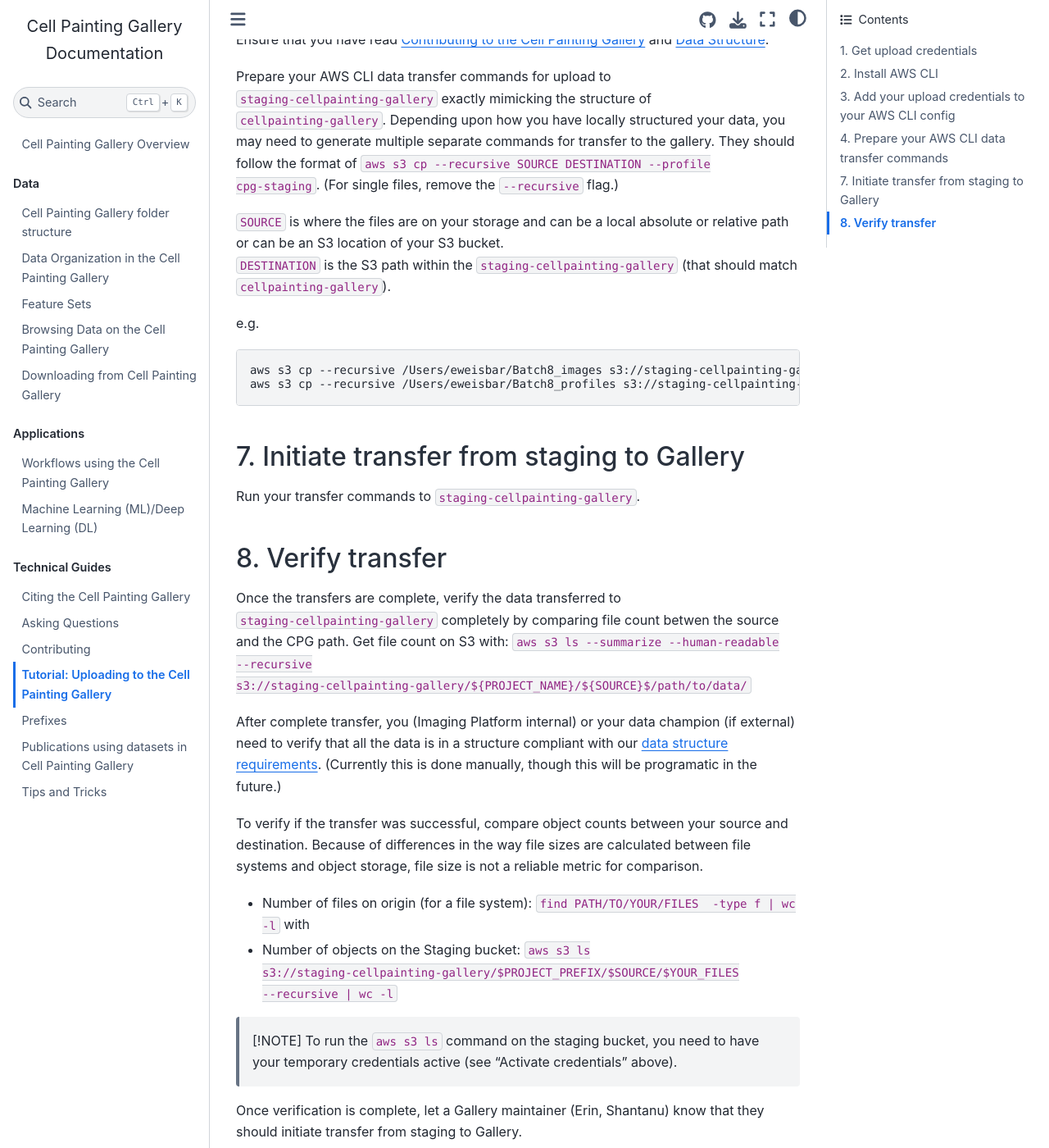
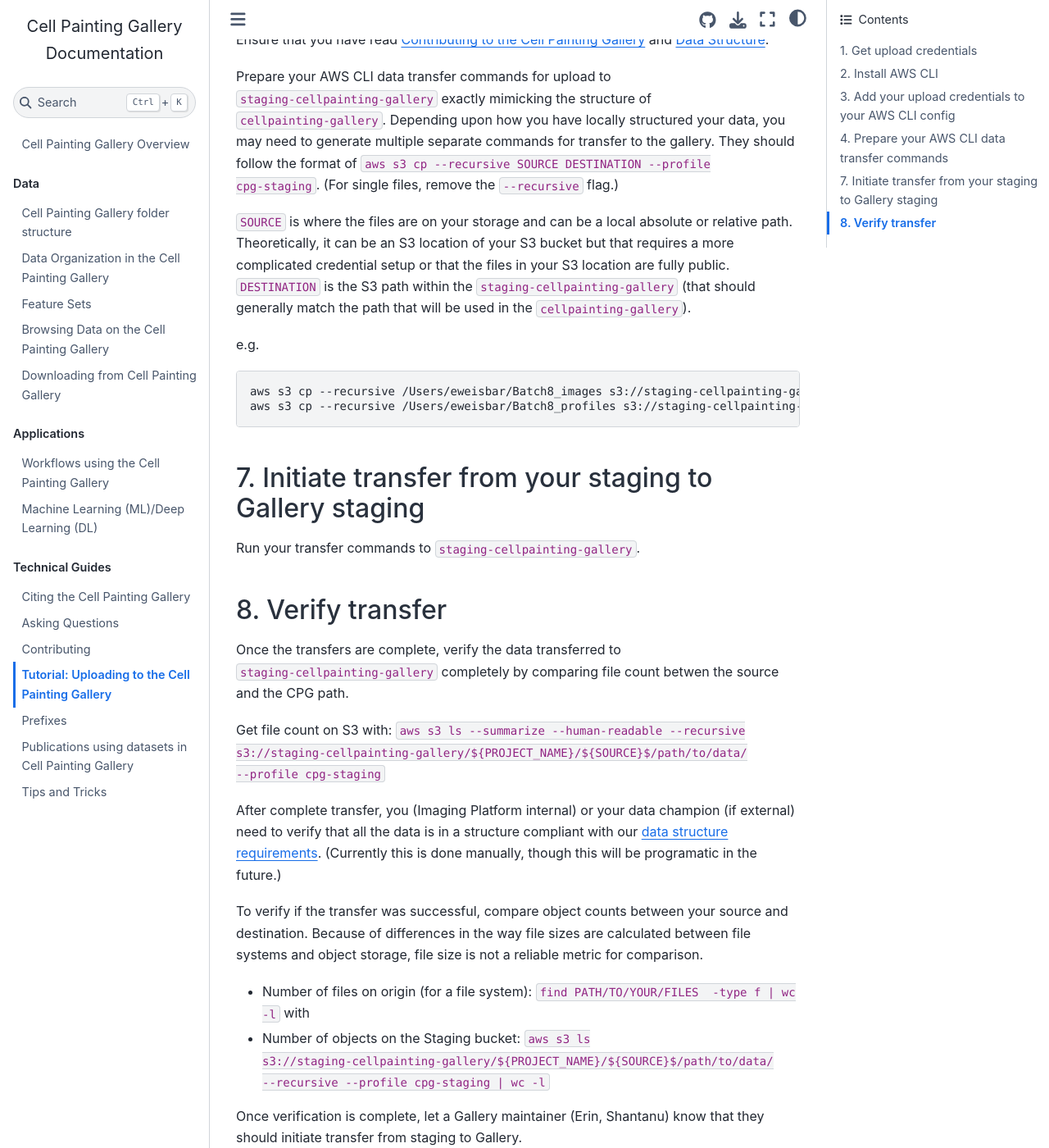
Before and after one commit to broadinstitute/cellpainting-gallery, a Jupyter Book: the page built from documentation/uploading_to_cpg.md, in a window 1280 px wide and 1400 px high, scrolled down 1450 px. Shown: the whole window at 82% size. Built offline with Jupyter Book 1.0.4 settings and Sphinx 7.4.7 and the Sphinx Book theme 1.1.4, drawn with Linux system fonts in a browser that asks for light colours; pages that are not in the unit, such as notebooks, are missing from menus.

Commit message:
fix upload commands

````diff
--- a/documentation/uploading_to_cpg.md
+++ b/documentation/uploading_to_cpg.md
@@ -49,25 +49,26 @@
 They should follow the format of `aws s3 cp --recursive SOURCE DESTINATION --profile cpg-staging`.
 (For single files, remove the `--recursive` flag.)
 
-`SOURCE` is where the files are on your storage and can be a local absolute or relative path or can be an S3 location of your S3 bucket.
-`DESTINATION` is the S3 path within the `staging-cellpainting-gallery` (that should match `cellpainting-gallery`).
+`SOURCE` is where the files are on your storage and can be a local absolute or relative path. Theoretically, it can be an S3 location of your S3 bucket but that requires a more complicated credential setup or that the files in your S3 location are fully public.
+`DESTINATION` is the S3 path within the `staging-cellpainting-gallery` (that should generally match the path that will be used in the `cellpainting-gallery`).
 
 e.g.
 
 ```bash
-aws s3 cp --recursive /Users/eweisbar/Batch8_images s3://staging-cellpainting-gallery/cpg0123-example/broad/images/2024_04_01_Batch8/images/cpg-staging
-aws s3 cp --recursive /Users/eweisbar/Batch8_profiles s3://staging-cellpainting-gallery/cpg0123-example/broad/workspace/profiles/2024_04_01_Batch8/cpg-staging
+aws s3 cp --recursive /Users/eweisbar/Batch8_images s3://staging-cellpainting-gallery/cpg0123-example/broad/images/2024_04_01_Batch8/images/ --profile cpg-staging
+aws s3 cp --recursive /Users/eweisbar/Batch8_profiles s3://staging-cellpainting-gallery/cpg0123-example/broad/workspace/profiles/2024_04_01_Batch8/ --profile cpg-staging
 ```
 
-## 7. Initiate transfer from staging to Gallery
+## 7. Initiate transfer from your staging to Gallery staging
 
 Run your transfer commands to `staging-cellpainting-gallery`.
 
 ## 8. Verify transfer
 
 Once the transfers are complete, verify the data transferred to `staging-cellpainting-gallery` completely by comparing file count betwen the source and the CPG path.
+
 Get file count on S3 with:
-`aws s3 ls --summarize --human-readable --recursive s3://staging-cellpainting-gallery/${PROJECT_NAME}/${SOURCE}$/path/to/data/`
+`aws s3 ls --summarize --human-readable --recursive s3://staging-cellpainting-gallery/${PROJECT_NAME}/${SOURCE}$/path/to/data/ --profile cpg-staging`
 
 After complete transfer, you (Imaging Platform internal) or your data champion (if external) need to verify that all the data is in a structure compliant with our [data structure requirements](data_structure.md).
 (Currently this is done manually, though this will be programatic in the future.)
@@ -76,9 +77,6 @@
 Because of differences in the way file sizes are calculated between file systems and object storage, file size is not a reliable metric for comparison.
 - Number of files on origin (for a file system): `find PATH/TO/YOUR/FILES  -type f | wc -l`
 with
-- Number of objects on the Staging bucket: `aws s3 ls s3://staging-cellpainting-gallery/$PROJECT_PREFIX/$SOURCE/$YOUR_FILES --recursive | wc -l`
-
->[!NOTE]
->To run the `aws s3 ls` command on the staging bucket, you need to have your temporary credentials active (see "Activate credentials" above).
+- Number of objects on the Staging bucket: `aws s3 ls s3://staging-cellpainting-gallery/${PROJECT_NAME}/${SOURCE}$/path/to/data/ --recursive --profile cpg-staging | wc -l`
 
 Once verification is complete, let a Gallery maintainer (Erin, Shantanu) know that they should initiate transfer from staging to Gallery.
````
